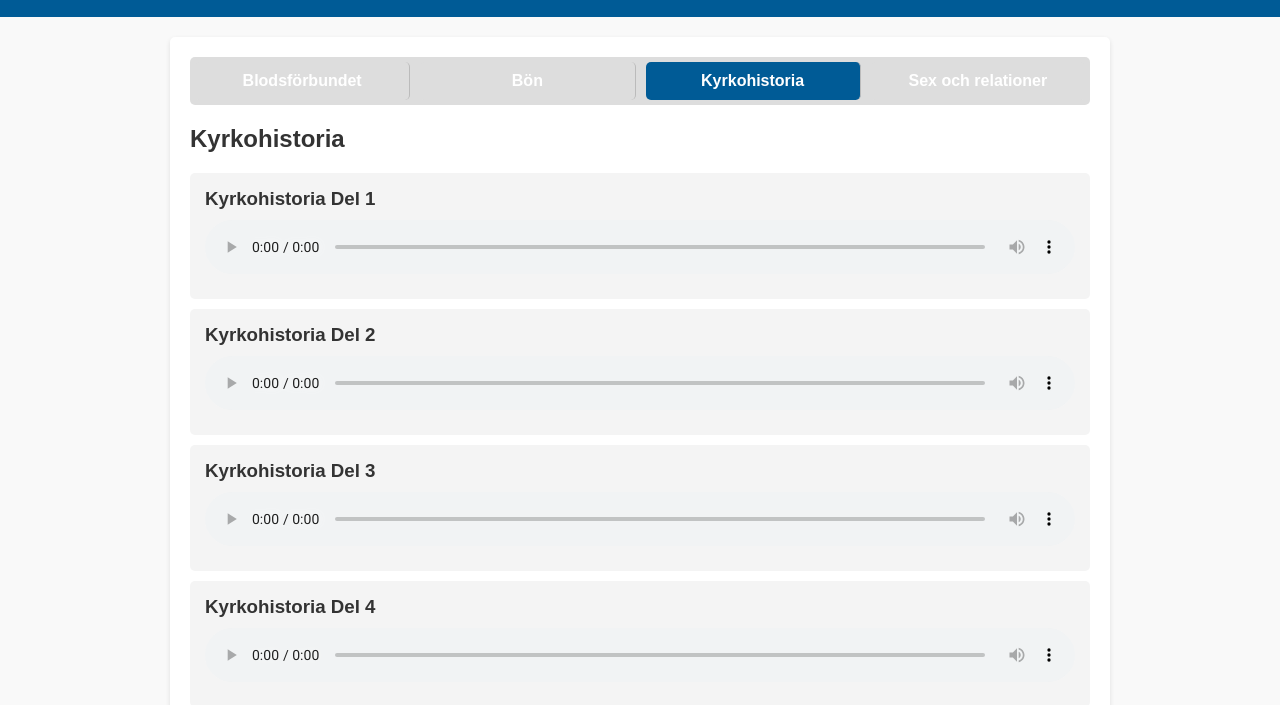
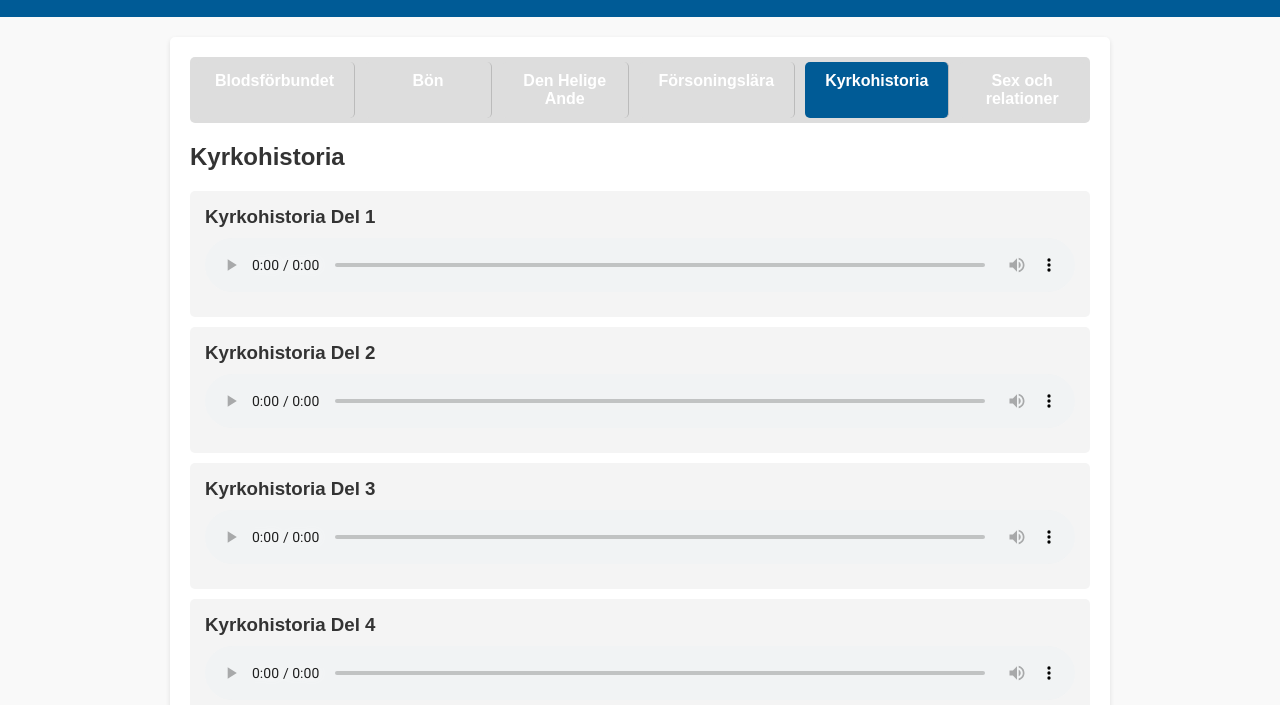
Before and after one commit to ReV-ViR/Pastor-Martins-Hemsida, a plain HTML site: page index.html in a window 1280 px wide. Both pictures are taken after a click on the element "Kyrkohistoria". Shown: the part 95-800 px from the top of the page. Drawn offline with Linux system fonts and the light colour scheme.

Commit message:
Första uppladdningen av hemsidan

```diff
--- a/index.html
+++ b/index.html
@@ -124,8 +124,10 @@
 <div class="tab-container">
   <div class="tab active" data-tab="tab1">Blodsförbundet</div>
   <div class="tab" data-tab="tab2">Bön</div>
-  <div class="tab" data-tab="tab3">Kyrkohistoria</div>
-  <div class="tab" data-tab="tab4">Sex och relationer</div>
+  <div class="tab" data-tab="tab3">Den Helige Ande</div>
+  <div class="tab" data-tab="tab4">Försoningslära</div>
+  <div class="tab" data-tab="tab5">Kyrkohistoria</div>
+  <div class="tab" data-tab="tab6">Sex och relationer</div>
 </div>
 
 <div class="tab-content active" id="tab1">
@@ -168,43 +170,63 @@
     </div>
 
 <div class="tab-content" id="tab3">
-  <h2>Kyrkohistoria</h2>
+  <h2>Den Helige Ande</h2>
   <ul>
-    <li><h3>Kyrkohistoria Del 1</h3><audio controls><source src="Kyrkohistoria Del 1.m4a" type="audio/mp4"></audio></li>
     <li>
-      <h3>Kyrkohistoria Del 2</h3>
+      <h3>Den Helige Ande – Del 1</h3>
       <audio controls>
-        <source src="Kyrkohistoria Del 2.m4a" type="audio/mp4">
+        <source src="Den Helige Ande Del 1.m4a" type="audio/mp4">
       </audio>
     </li>
     <li>
-      <h3>Kyrkohistoria Del 3</h3>
+      <h3>Den Helige Ande – Del 2</h3>
       <audio controls>
-        <source src="Kyrkohistoria Del 3.m4a" type="audio/mp4">
+        <source src="Den Helige Ande Del 2.m4a" type="audio/mp4">
       </audio>
     </li>
-    <li>
-      <h3>Kyrkohistoria Del 4</h3>
-      <audio controls>
-        <source src="Kyrkohistoria Del 4.m4a" type="audio/mp4">
-      </audio>
-    </li>
-    <li>
-      <h3>Kyrkohistoria Del 5</h3>
-      <audio controls>
-        <source src="Kyrkohistoria Del 5.m4a" type="audio/mp4">
-      </audio>
-    </li>
-  <h3>Kyrkohistoria Del 6</h3>
-      <audio controls>
-        <source src="Kyrkohistoria Del 6.m4a" type="audio/mp4">
-      </audio>
-    </li>
-    <li>
   </ul>
 </div>
 
 <div class="tab-content" id="tab4">
+  <h2>Försoningslära</h2>
+  <ul>
+    <li>
+      <h3>Försoningslära – Del 1</h3>
+      <audio controls>
+        <source src="Försoningslära Del 1.m4a" type="audio/mp4">
+      </audio>
+    </li>
+    <li>
+      <h3>Försoningslära – Del 2</h3>
+      <audio controls>
+        <source src="Försoningslära Del 2.m4a" type="audio/mp4">
+      </audio>
+    </li>
+    <li>
+      <h3>Försoningslära – Del 3</h3>
+      <audio controls>
+        <source src="Försoningslära Del 3.m4a" type="audio/mp4">
+      </audio>
+    </li>
+  </ul>
+</div>
+
+<div class="tab-content" id="tab5">
+  <h2>Kyrkohistoria</h2>
+  <ul>
+    <li><h3>Kyrkohistoria Del 1</h3><audio controls><source src="Kyrkohistoria Del 1.m4a" type="audio/mp4"></audio></li>
+    <li><h3>Kyrkohistoria Del 2</h3><audio controls><source src="Kyrkohistoria Del 2.m4a" type="audio/mp4"></audio></li>
+    <li><h3>Kyrkohistoria Del 3</h3><audio controls><source src="Kyrkohistoria Del 3.m4a" type="audio/mp4"></audio></li>
+    <li><h3>Kyrkohistoria Del 4</h3><audio controls><source src="Kyrkohistoria Del 4.m4a" type="audio/mp4"></audio></li>
+    <li><h3>Kyrkohistoria Del 5</h3><audio controls><source src="Kyrkohistoria Del 5.m4a" type="audio/mp4"></audio></li>
+    <li><h3>Kyrkohistoria Del 6</h3><audio controls><source src="Kyrkohistoria Del 6.m4a" type="audio/mp4"></audio></li>
+    <li><h3>Kyrkohistoria Del 7</h3><audio controls><source src="Kyrkohistoria Del 7.m4a" type="audio/mp4"></audio></li>
+    <li><h3>Kyrkohistoria Del 8</h3><audio controls><source src="Kyrkohistoria Del 8.m4a" type="audio/mp4"></audio></li>
+    <li><h3>Kyrkohistoria Del 9</h3><audio controls><source src="Kyrkohistoria Del 9.m4a" type="audio/mp4"></audio></li>
+    <li><h3>Kyrkohistoria Del 10</h3><audio controls><source src="Kyrkohistoria Del 10.m4a" type="audio/mp4"></audio></li>
+  </ul>
+</div>
+<div class="tab-content" id="tab6">
   <h2>Sex och relationer</h2>
   <ul>
     <li>
```
Also changed, not shown: 12 other files.
